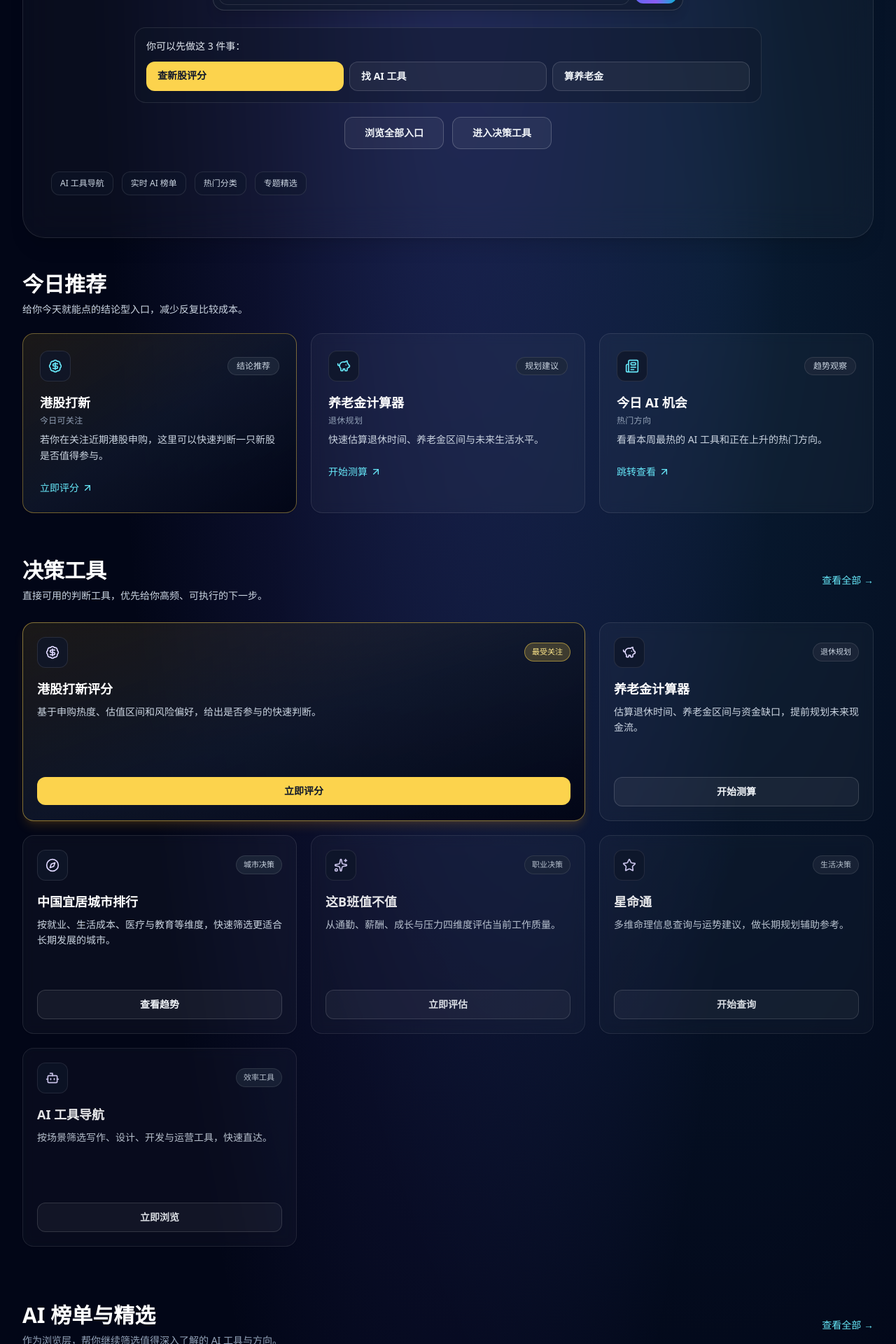
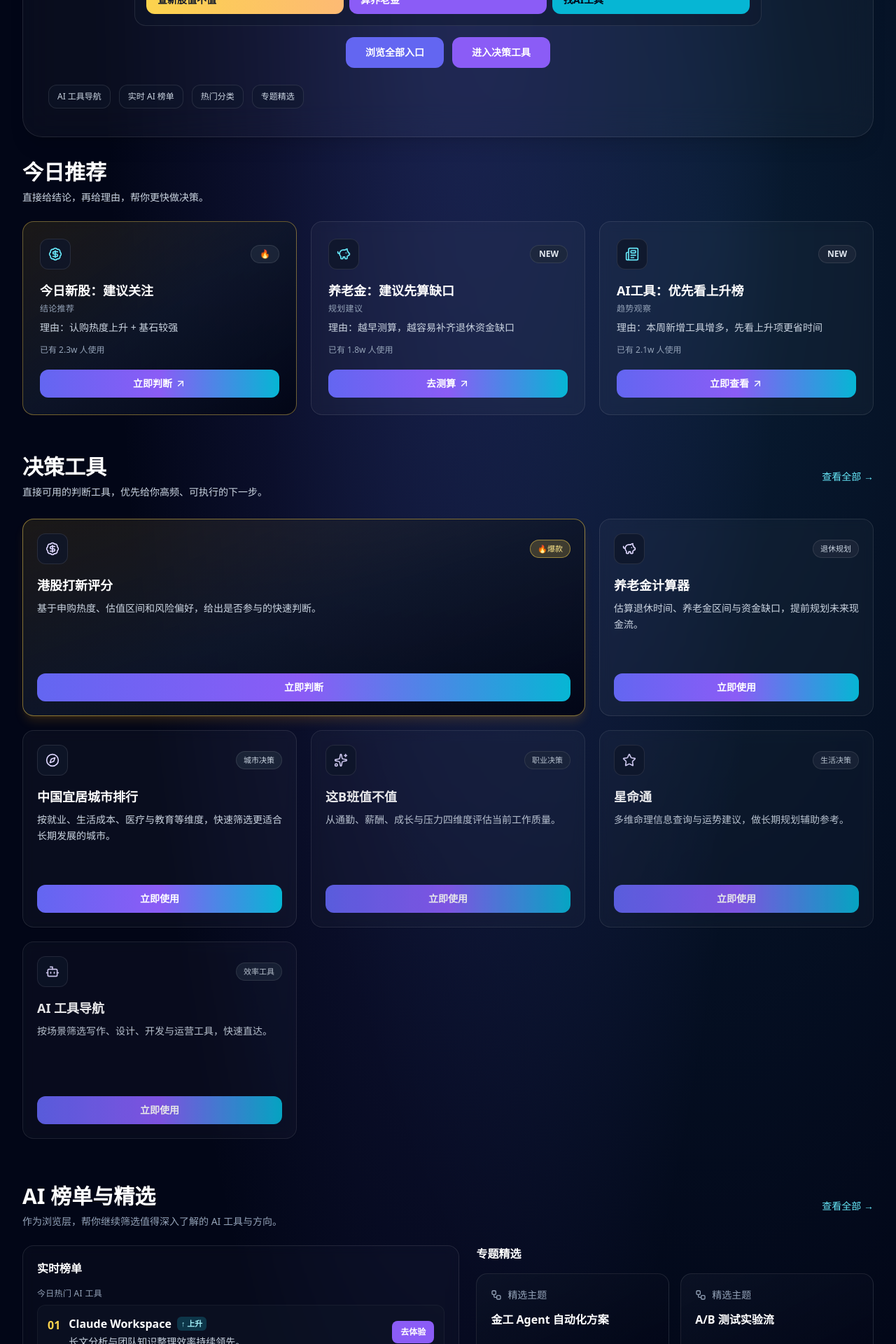
Before and after one commit to Jihai123/zhibeimao-home, a Next.js app: page / in a window 1280 px wide. Shown: the part 360-2280 px from the top of the page at 70% size. Built offline with nearby package versions, Linux system fonts and the light colour scheme.

Commit message:
优化首页首屏转化与信息密度

```diff
--- a/app/page.tsx
+++ b/app/page.tsx
@@ -6,7 +6,7 @@ import { ToolCards } from '@/components/ToolCards';
 
 export default function HomePage() {
   return (
-    <main className="mx-auto w-full max-w-7xl px-4 py-6 md:px-8 md:py-10">
+    <main className="mx-auto w-full max-w-7xl px-4 py-5 md:px-8 md:py-8">
       <HeroSection />
       <FeaturedCards />
       <ToolCards />
--- a/components/FeaturedCards.tsx
+++ b/components/FeaturedCards.tsx
@@ -5,11 +5,11 @@ import { featuredAssets } from '@/data/home-data';
 
 export function FeaturedCards() {
   return (
-    <section className="mt-12" aria-label="今日推荐">
+    <section className="mt-8" aria-label="今日推荐">
       <div className="mb-6 flex items-center justify-between gap-3">
         <div>
           <h2 className="text-2xl font-bold text-white md:text-3xl">今日推荐</h2>
-          <p className="mt-2 text-sm text-slate-300">给你今天就能点的结论型入口，减少反复比较成本。</p>
+          <p className="mt-2 text-sm text-slate-300">直接给结论，再给理由，帮你更快做决策。</p>
         </div>
       </div>
       <div className="grid gap-5 md:grid-cols-2 lg:grid-cols-3">
@@ -32,14 +32,15 @@ export function FeaturedCards() {
                   <span className="inline-flex h-11 w-11 items-center justify-center rounded-xl border border-white/10 bg-slate-900/80 text-cyan-300">
                     <Icon className="h-5 w-5" />
                   </span>
-                  <span className="rounded-full border border-white/10 bg-slate-800/80 px-3 py-1 text-xs text-slate-300">
-                    {item.tag}
+                  <span className="rounded-full border border-white/10 bg-slate-800/80 px-3 py-1 text-xs font-semibold text-slate-200">
+                    {item.badge}
                   </span>
                 </div>
                 <h3 className="text-lg font-semibold text-white">{item.title}</h3>
                 <p className="mt-1 text-xs font-medium tracking-wide text-slate-400 uppercase">{item.subtitle}</p>
-                <p className="mt-2 text-sm leading-relaxed text-slate-300">{item.description}</p>
-                <span className="mt-6 inline-flex items-center gap-1 text-sm font-medium text-cyan-300 transition-all duration-300 group-hover:gap-2">
+                <p className="mt-2 text-sm leading-relaxed text-slate-300">理由：{item.reason}</p>
+                <p className="mt-3 text-xs text-slate-400">{item.useCount}</p>
+                <span className="mt-5 inline-flex w-full items-center justify-center gap-1 rounded-xl bg-gradient-to-r from-indigo-500 via-violet-500 to-cyan-500 px-4 py-2.5 text-sm font-semibold text-white transition-all duration-300 group-hover:brightness-110">
                   {item.cta} <ArrowUpRight className="h-4 w-4" />
                 </span>
               </article>
--- a/components/HeroSection.tsx
+++ b/components/HeroSection.tsx
@@ -6,21 +6,21 @@ import { siteLinks } from '@/data/site-links';
 
 export function HeroSection() {
   return (
-    <section className="relative overflow-hidden rounded-[32px] border border-white/10 bg-white/[0.03] px-5 py-10 shadow-xl backdrop-blur-xl md:px-10 md:py-14">
+    <section className="relative overflow-hidden rounded-[28px] border border-white/10 bg-white/[0.03] px-5 py-7 shadow-xl backdrop-blur-xl md:px-9 md:py-9">
       <div className="mx-auto max-w-4xl text-center">
-        <p className="mb-4 inline-flex items-center gap-2 rounded-full border border-violet-300/30 bg-violet-500/10 px-4 py-1.5 text-xs font-medium tracking-[0.2em] text-violet-200 uppercase">
+        <p className="mb-3 inline-flex items-center gap-2 rounded-full border border-violet-300/30 bg-violet-500/10 px-4 py-1.5 text-xs font-medium tracking-[0.2em] text-violet-200 uppercase">
           AI Decision Hub
         </p>
-        <h1 className="text-3xl font-black leading-tight tracking-tight text-white md:text-5xl">
+        <h1 className="text-3xl font-black leading-tight tracking-tight text-white md:text-4xl">
           发现好用的 AI 工具，也找到真正能帮你做决策的工具
         </h1>
-        <p className="mx-auto mt-4 max-w-2xl text-sm leading-relaxed text-slate-300 md:text-base">
+        <p className="mx-auto mt-3 max-w-2xl text-sm leading-relaxed text-slate-300 md:text-base">
           AI 工具导航、实时推荐、决策工具，一站式入口
         </p>
 
         <form
           action={siteLinks.discover}
-          className="mx-auto mt-8 flex max-w-2xl items-center gap-2 rounded-2xl border border-white/15 bg-slate-900/65 p-2 shadow-lg backdrop-blur"
+          className="mx-auto mt-6 flex max-w-2xl items-center gap-2 rounded-2xl border border-white/15 bg-slate-900/65 p-2 shadow-lg backdrop-blur"
         >
           <label className="flex flex-1 items-center gap-3 rounded-xl border border-transparent px-3 py-3 ring-1 ring-white/10 transition-all duration-300 focus-within:border-cyan-300/30 focus-within:ring-cyan-300/30">
             <Search className="h-5 w-5 text-slate-400" />
@@ -35,47 +35,47 @@ export function HeroSection() {
           </button>
         </form>
 
-        <div className="mt-6 rounded-2xl border border-white/10 bg-slate-900/40 p-4 text-left">
-          <p className="text-sm font-medium text-slate-200">你可以先做这 3 件事：</p>
+        <div className="mt-4 rounded-2xl border border-white/10 bg-slate-900/45 p-4 text-left">
+          <p className="text-sm font-medium text-slate-200">你可以先做这3件事：</p>
           <div className="mt-3 grid gap-2 sm:grid-cols-3">
             <Link
               href={siteLinks.hongKongIPO}
-              className="rounded-xl bg-amber-300 px-4 py-2.5 text-sm font-semibold text-slate-900 transition-all duration-300 hover:bg-amber-200"
+              className="rounded-xl bg-gradient-to-r from-amber-300 to-orange-300 px-4 py-2.5 text-sm font-semibold text-slate-900 transition-all duration-300 hover:brightness-105"
             >
-              查新股评分
+              查新股值不值
+            </Link>
+            <Link
+              href={siteLinks.pensionCalculator}
+              className="rounded-xl bg-violet-500 px-4 py-2.5 text-sm font-semibold text-white transition-all duration-300 hover:bg-violet-400"
+            >
+              算养老金
             </Link>
             <Link
               href={siteLinks.nav}
-              className="rounded-xl border border-white/15 bg-white/5 px-4 py-2.5 text-sm font-semibold text-slate-100 transition-all duration-300 hover:border-cyan-300/40 hover:bg-cyan-400/10"
+              className="rounded-xl bg-cyan-500 px-4 py-2.5 text-sm font-semibold text-slate-950 transition-all duration-300 hover:bg-cyan-400"
             >
-              找 AI 工具
-            </Link>
-            <Link
-              href={siteLinks.pensionCalculator}
-              className="rounded-xl border border-white/15 bg-white/5 px-4 py-2.5 text-sm font-semibold text-slate-100 transition-all duration-300 hover:border-cyan-300/40 hover:bg-cyan-400/10"
-            >
-              算养老金
+              找AI工具
             </Link>
           </div>
         </div>
 
-        <div className="mt-5 flex flex-col items-center justify-center gap-3 sm:flex-row">
+        <div className="mt-4 flex flex-col items-center justify-center gap-3 sm:flex-row">
           <Link
             href={siteLinks.discover}
-            className="w-full rounded-xl border border-white/20 bg-white/5 px-7 py-3 text-sm font-semibold text-slate-100 transition-all duration-300 hover:-translate-y-1 hover:border-cyan-300/40 hover:bg-cyan-400/10 focus-visible:outline-none focus-visible:ring-2 focus-visible:ring-cyan-300 sm:w-auto"
+            className="w-full rounded-xl bg-indigo-500 px-7 py-3 text-sm font-semibold text-white transition-all duration-300 hover:-translate-y-1 hover:bg-indigo-400 focus-visible:outline-none focus-visible:ring-2 focus-visible:ring-cyan-300 sm:w-auto"
           >
             浏览全部入口
           </Link>
           <Link
             href="#tools"
-            className="w-full rounded-xl border border-white/20 bg-white/5 px-7 py-3 text-sm font-semibold text-slate-100 transition-all duration-300 hover:-translate-y-1 hover:border-cyan-300/40 hover:bg-cyan-400/10 focus-visible:outline-none focus-visible:ring-2 focus-visible:ring-cyan-300 sm:w-auto"
+            className="w-full rounded-xl bg-violet-500 px-7 py-3 text-sm font-semibold text-white transition-all duration-300 hover:-translate-y-1 hover:bg-violet-400 focus-visible:outline-none focus-visible:ring-2 focus-visible:ring-cyan-300 sm:w-auto"
           >
             进入决策工具
           </Link>
         </div>
       </div>
 
-      <div className="mt-8 overflow-x-auto pb-1">
+      <div className="mt-6 overflow-x-auto pb-1">
         <div className="flex min-w-max items-center gap-3">
           {quickEntries.map((entry) => (
             <Link
--- a/components/RankingList.tsx
+++ b/components/RankingList.tsx
@@ -7,7 +7,7 @@ export function RankingList() {
   let rank = 1;
 
   return (
-    <section className="mt-20" aria-label="AI 榜单与专题精选">
+    <section className="mt-16" aria-label="AI 榜单与专题精选">
       <div className="mb-6 flex items-center justify-between gap-3">
         <div>
           <h2 className="text-2xl font-bold text-white md:text-3xl">AI 榜单与精选</h2>
@@ -42,12 +42,17 @@ export function RankingList() {
                               {String(currentRank).padStart(2, '0')}
                             </span>
                             <div>
-                              <h4 className="font-semibold text-white">{item.name}</h4>
+                              <div className="flex items-center gap-2">
+                                <h4 className="font-semibold text-white">{item.name}</h4>
+                                <span className="rounded-md bg-cyan-400/20 px-1.5 py-0.5 text-[11px] font-semibold text-cyan-200">
+                                  {item.status}
+                                </span>
+                              </div>
                               <p className="mt-1 text-sm text-slate-300">{item.description}</p>
                             </div>
                           </div>
-                          <span className="shrink-0 rounded-lg border border-white/15 bg-white/5 px-3 py-2 text-xs font-semibold text-slate-200">
-                            查看
+                          <span className="shrink-0 rounded-lg bg-violet-500 px-3 py-2 text-xs font-semibold text-white">
+                            {item.cta}
                           </span>
                         </Link>
                       </li>
--- a/components/ToolCards.tsx
+++ b/components/ToolCards.tsx
@@ -5,7 +5,7 @@ import { siteLinks } from '@/data/site-links';
 
 export function ToolCards() {
   return (
-    <section id="tools" className="mt-16 scroll-mt-24">
+    <section id="tools" className="mt-14 scroll-mt-24">
       <div className="flex items-center justify-between gap-3">
         <div>
           <h2 className="text-2xl font-bold text-white md:text-3xl">决策工具</h2>
@@ -55,16 +55,9 @@ export function ToolCards() {
                 </div>
                 <h3 className="text-lg font-semibold text-white">{tool.title}</h3>
                 <p className="mt-2 min-h-20 text-sm leading-relaxed text-slate-300">{tool.description}</p>
-                <span
-                  className={[
-                    'mt-6 inline-flex w-full items-center justify-center rounded-xl px-4 py-2.5 text-sm font-semibold transition-all duration-300',
-                    tool.highlighted
-                      ? 'bg-amber-300 text-slate-900 group-hover:bg-amber-200'
-                      : 'border border-white/15 bg-white/5 text-slate-100 group-hover:border-violet-300/30 group-hover:bg-violet-400/10'
-                  ].join(' ')}
-                >
-                  {tool.cta}
-                </span>
+                  <span className="mt-6 inline-flex w-full items-center justify-center rounded-xl bg-gradient-to-r from-indigo-500 via-violet-500 to-cyan-500 px-4 py-2.5 text-sm font-semibold text-white transition-all duration-300 group-hover:brightness-110">
+                    {tool.cta}
+                  </span>
               </article>
             </Link>
           );
--- a/data/home-data.ts
+++ b/data/home-data.ts
@@ -11,30 +11,33 @@ export const quickEntries = [
 
 export const featuredAssets = [
   {
-    title: '港股打新',
-    subtitle: '今日可关注',
-    description: '若你在关注近期港股申购，这里可以快速判断一只新股是否值得参与。',
-    tag: '结论推荐',
-    cta: '立即评分',
+    title: '今日新股：建议关注',
+    subtitle: '结论推荐',
+    reason: '认购热度上升 + 基石较强',
+    badge: '🔥',
+    useCount: '已有 2.3w 人使用',
+    cta: '立即判断',
     href: siteLinks.hongKongIPO,
     icon: BadgeDollarSign,
     highlighted: true
   },
   {
-    title: '养老金计算器',
-    subtitle: '退休规划',
-    description: '快速估算退休时间、养老金区间与未来生活水平。',
-    tag: '规划建议',
-    cta: '开始测算',
+    title: '养老金：建议先算缺口',
+    subtitle: '规划建议',
+    reason: '越早测算，越容易补齐退休资金缺口',
+    badge: 'NEW',
+    useCount: '已有 1.8w 人使用',
+    cta: '去测算',
     href: siteLinks.pensionCalculator,
     icon: PiggyBank
   },
   {
-    title: '今日 AI 机会',
-    subtitle: '热门方向',
-    description: '看看本周最热的 AI 工具和正在上升的热门方向。',
-    tag: '趋势观察',
-    cta: '跳转查看',
+    title: 'AI工具：优先看上升榜',
+    subtitle: '趋势观察',
+    reason: '本周新增工具增多，先看上升项更省时间',
+    badge: 'NEW',
+    useCount: '已有 2.1w 人使用',
+    cta: '立即查看',
     href: siteLinks.aiLeaderboard,
     icon: Newspaper
   }
@@ -44,8 +47,8 @@ export const toolAssets = [
   {
     title: '港股打新评分',
     description: '基于申购热度、估值区间和风险偏好，给出是否参与的快速判断。',
-    tag: '最受关注',
-    cta: '立即评分',
+    tag: '🔥爆款',
+    cta: '立即判断',
     href: siteLinks.hongKongIPO,
     icon: BadgeDollarSign,
     highlighted: true
@@ -54,7 +57,7 @@ export const toolAssets = [
     title: '养老金计算器',
     description: '估算退休时间、养老金区间与资金缺口，提前规划未来现金流。',
     tag: '退休规划',
-    cta: '开始测算',
+    cta: '立即使用',
     href: siteLinks.pensionCalculator,
     icon: PiggyBank
   },
@@ -62,7 +65,7 @@ export const toolAssets = [
     title: '中国宜居城市排行',
     description: '按就业、生活成本、医疗与教育等维度，快速筛选更适合长期发展的城市。',
     tag: '城市决策',
-    cta: '查看趋势',
+    cta: '立即使用',
     href: siteLinks.livableCity,
     icon: Compass
   },
@@ -70,7 +73,7 @@ export const toolAssets = [
     title: '这B班值不值',
     description: '从通勤、薪酬、成长与压力四维度评估当前工作质量。',
     tag: '职业决策',
-    cta: '立即评估',
+    cta: '立即使用',
     href: siteLinks.workValue,
     icon: Sparkles
   },
@@ -78,7 +81,7 @@ export const toolAssets = [
     title: '星命通',
     description: '多维命理信息查询与运势建议，做长期规划辅助参考。',
     tag: '生活决策',
-    cta: '开始查询',
+    cta: '立即使用',
     href: siteLinks.xingmingtong,
     icon: Star
   },
@@ -86,7 +89,7 @@ export const toolAssets = [
     title: 'AI 工具导航',
     description: '按场景筛选写作、设计、开发与运营工具，快速直达。',
     tag: '效率工具',
-    cta: '立即浏览',
+    cta: '立即使用',
     href: siteLinks.nav,
     icon: Bot
   }
@@ -99,16 +102,22 @@ export const rankingGroups = [
       {
         name: 'Claude Workspace',
         description: '长文分析与团队知识整理效率持续领先。',
+        status: '↑ 上升',
+        cta: '去体验',
         href: siteLinks.aiLeaderboard
       },
       {
         name: 'Cursor',
         description: '开发者人均提效显著，代码生成与审阅闭环成熟。',
+        status: 'NEW',
+        cta: '立即使用',
         href: siteLinks.aiLeaderboard
       },
       {
         name: 'Midjourney',
         description: '创意素材产能稳定，视觉质量和风格控制能力强。',
+        status: '↑ 上升',
+        cta: '去体验',
         href: siteLinks.aiLeaderboard
       }
     ]
@@ -119,16 +128,22 @@ export const rankingGroups = [
       {
         name: 'Perplexity',
         description: '搜索问答渗透率提升，知识工作场景增长迅速。',
+        status: '↑ 上升',
+        cta: '去体验',
         href: siteLinks.aiLeaderboard
       },
       {
         name: 'HeyGen',
         description: '视频出海和营销自动化需求持续拉升。',
+        status: 'NEW',
+        cta: '立即使用',
         href: siteLinks.aiLeaderboard
       },
       {
         name: 'Manus',
         description: 'Agent 自动化流程的使用率持续走高。',
+        status: '↑ 上升',
+        cta: '去体验',
         href: siteLinks.aiLeaderboard
       }
     ]
@@ -139,16 +154,22 @@ export const rankingGroups = [
       {
         name: 'Notion AI',
         description: '从知识库到协作任务，适合中小团队一体化部署。',
+        status: 'NEW',
+        cta: '立即使用',
         href: siteLinks.aiLeaderboard
       },
       {
         name: 'Runway',
         description: '视频生成与后期编辑能力适合内容团队快速起量。',
+        status: '↑ 上升',
+        cta: '去体验',
         href: siteLinks.aiLeaderboard
       },
       {
         name: 'Gamma',
         description: '演示内容快速生成，适合产品与运营汇报场景。',
+        status: 'NEW',
+        cta: '立即使用',
         href: siteLinks.aiLeaderboard
       }
     ]
```
